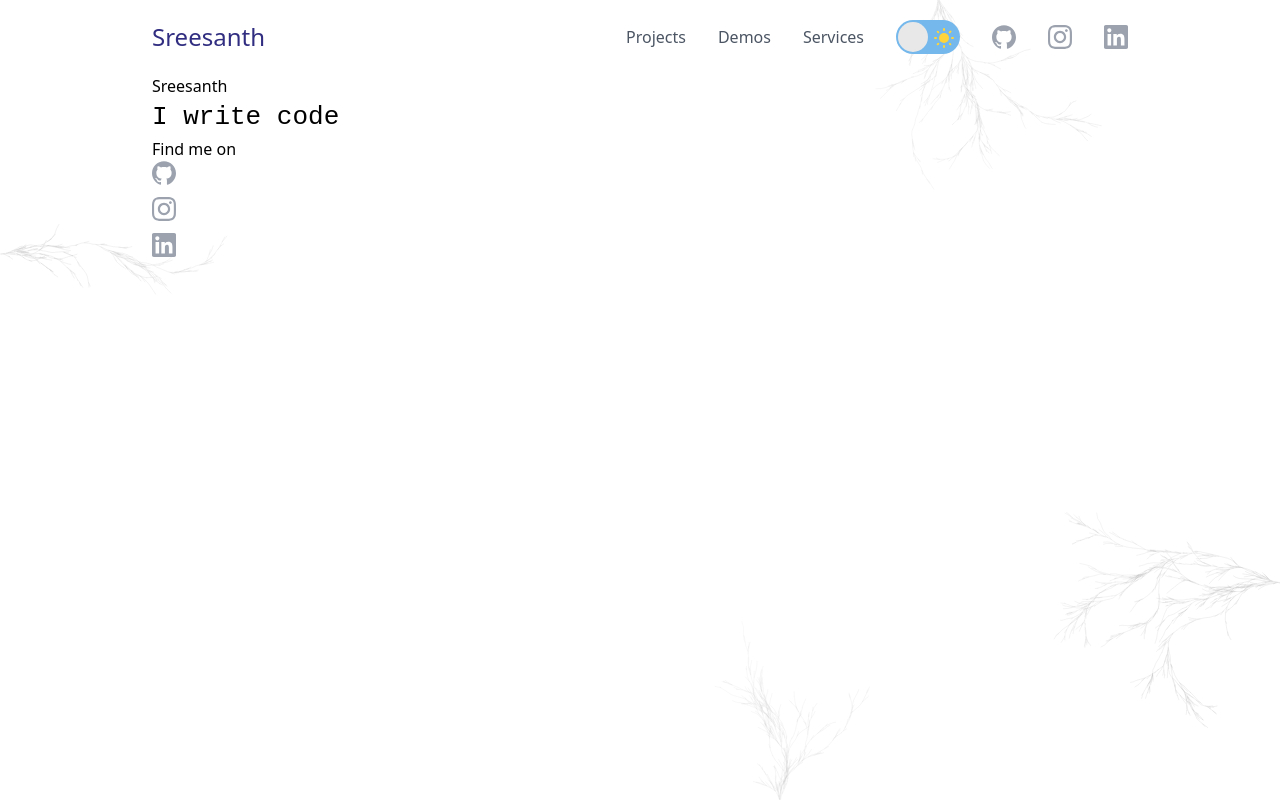
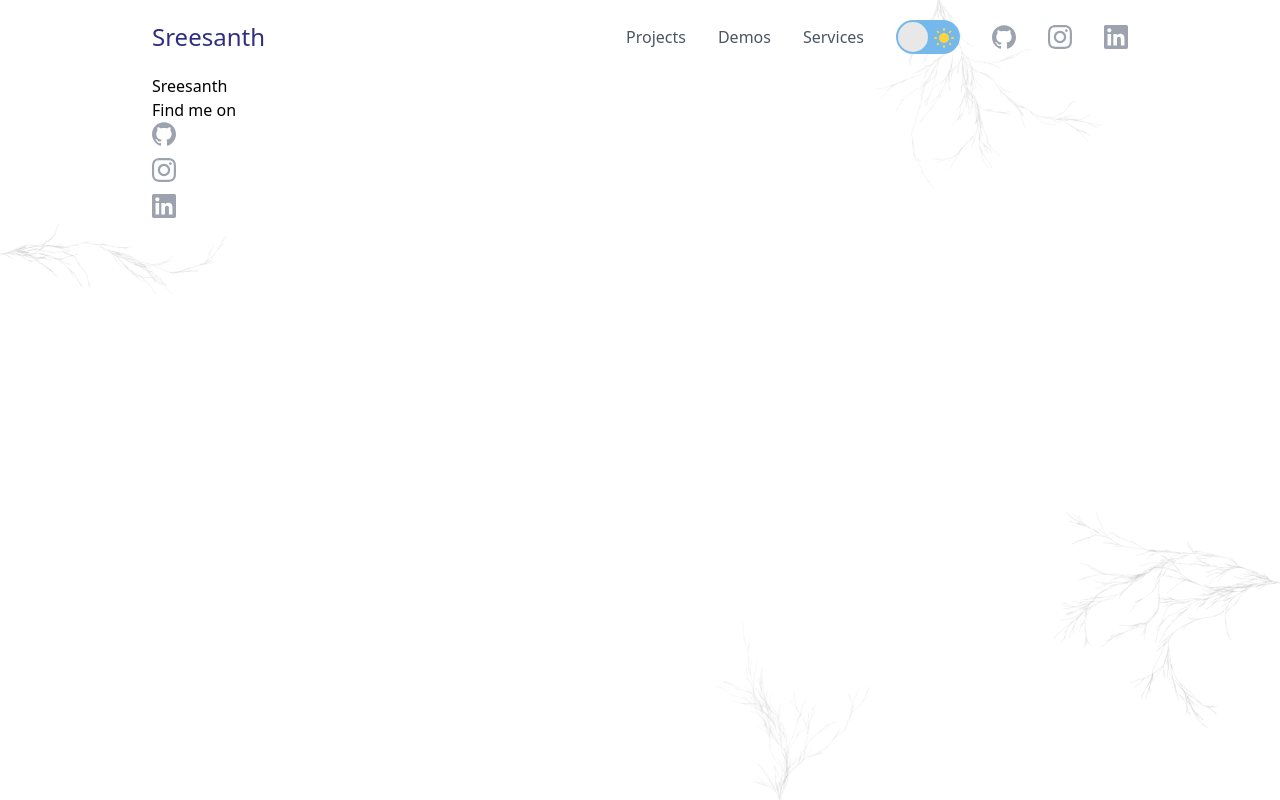
Before and after one commit to Sreesanth46/sreesanth.me, a Vue app: page / in a window 1280 px wide. Built offline with nearby package versions, Linux system fonts and the light colour scheme.

Commit message:
fix: scoped style, feat: textprop

```diff
--- a/src/components/Caption.vue
+++ b/src/components/Caption.vue
@@ -1,9 +1,14 @@
+<script setup>
+import { defineProps } from "vue";
+const props = defineProps(["textProp"]);
+</script>
+
 <template>
-    <div class="typing-demo">I write code</div>
+    <div class="typing">{{ textProp }}</div>
 </template>
 
-<style>
-.typing-demo {
+<style scoped>
+.typing {
     width: 22ch;
     animation: typing 3s steps(22), blink 0.5s step-end infinite alternate;
     white-space: nowrap;
```
